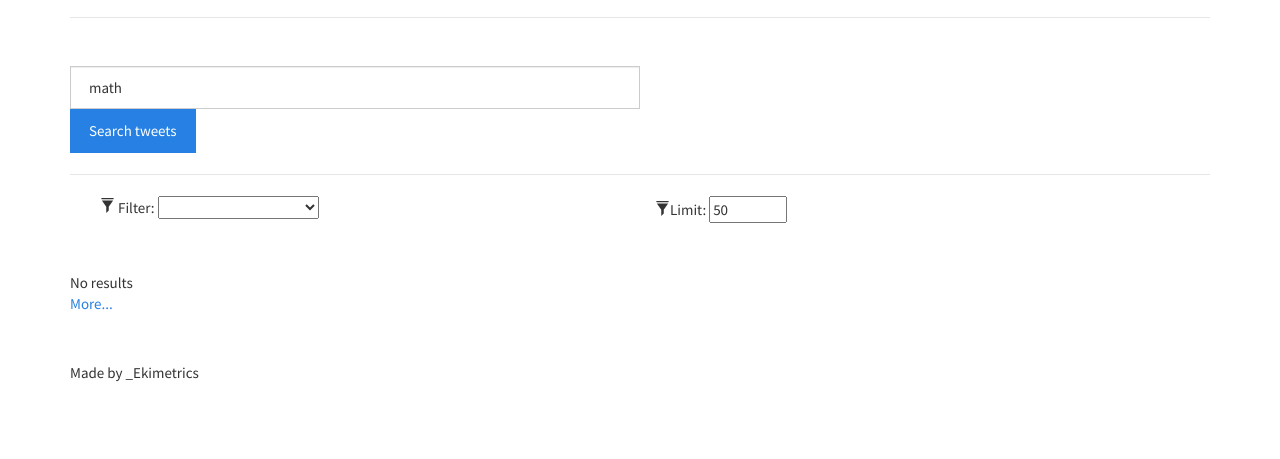
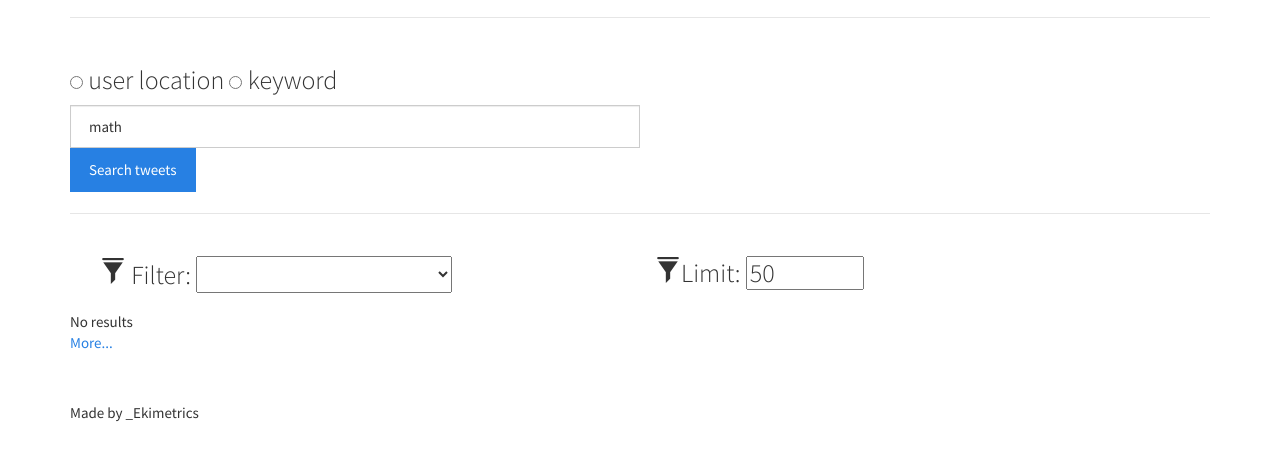
Before and after one commit to charlesDADI/Tweets-Angular-ElasticSearch, a website: page index.html in a window 1280 px wide. Shown: the part 87-546 px from the top of the page. Drawn offline with nearby package versions, Linux system fonts and the light colour scheme; no server answers.

Commit message:
fix some bugs

```diff
--- a/index.html
+++ b/index.html
@@ -9,7 +9,6 @@
     <link href="css/screen.css" media="screen" rel="stylesheet" type="text/css" />
       <link href="css/bootstrap.min.css" media="screen" rel="stylesheet" type="text/css" />
       <link href="css/style.css" media="screen" rel="stylesheet" type="text/css" />
-
       <script src="bower_components/angular/angular.js" type="text/javascript"></script>
       <script src="js/angular/angular-bootstrap-select.js" type="text/javascript"></script>
 
@@ -28,20 +27,24 @@
           <hr>
         </header>
         <section class='searchField'>
+          <form name="myForm">
+            <h3><input type="radio" ng-model="type" value="location">  user location
+           <input type="radio" ng-model="type" ng-value="keyword"> keyword</h3>
+         </form>
           <form ng-submit='search()'>
 
-              <input ng-style="{ 'width' : '50%'}" class="form-control" ng-init='ekimetrics' ng-model='searchTerm' type='text'><input class="btn btn-primary" type='submit' value='Search tweets'>
+              <input ng-style="{ 'width' : '50%'}" class="form-control" ng-init='photography' ng-model='searchTerm' type='text'><input class="btn btn-primary" type='submit' value='Search tweets'>
 
           </form>
 
             <hr>
             <div class="col-lg-12">
               <div class="col-lg-6">
-                <i class="glyphicon glyphicon-filter"></i> Filter:
-                <select class="selectpicker"  align="center" ng-model="sortChoice" ng-options="option.key as option.label for option in sortoptions" ></select>
+                <h3><i class="glyphicon glyphicon-filter"></i> Filter:
+                <select class="selectpicker"  align="center" ng-model="sortChoice" ng-options="option.key as option.label for option in sortoptions" ></select> </h3>
               </div>
             <div class="col-lg-6">
-              <i class="glyphicon glyphicon-filter"></i>Limit: <input type="number" ng-model="LimitFaved" max="100"  min="0" >
+              <h3><i class="glyphicon glyphicon-filter"></i>Limit: <input type="number" ng-model="LimitFaved" max="100"  min="0" >  </h3>
             </div>
             </div>
         </section>
--- a/js/script.js
+++ b/js/script.js
@@ -17,36 +17,44 @@ myTweetSearchEngine.factory('tweetsService',
             host: $location.host() + ":9200"
         });
 
+
+
+
         /**
          * Given a term and an offset, load another round of 10 tweets.
          *
          * Returns a promise.
          */
-        var search = function(term, offset){
-            var deferred = $q.defer();
-            var query = {
-                "match": {
-                    "_all": term
-                }
-            };
+        var search = function(term, offset,type){
+          var deferred = $q.defer();
+          var query_loc ={"match":{"tweet.user.location":"paris"}}
+            console.log(type)
+            // var query = {"match": {"_all": term}};
+            var type='text';
 
-            // client.search({
-            //     "index": 'tweets',
-            //     "type": 'tweet',
-            //     "body": {
-            //         "size": 10,
-            //         "from": (offset || 0) * 10,
-            //         "query": query
-            //     }
-            client.search({
+             var query ={
                 "index": 'my-tweets',
                 "type": 'tweet',
                 "body": {
                     "size": 1000,
                     "from": (offset || 0) * 1000,
-                    "query": query
+                    "query": {"match": {"_all": term}}
                 }
-            }).then(function(result) {
+            }
+
+             var query_loc ={
+                "index": 'my-tweets',
+                "type": 'tweet',
+                "body": {
+                    "size": 1000,
+                    "from": (offset || 0) * 1000,
+                    "query": {"match":{"tweet.user.location":term}}
+                }
+            }
+
+            if (type=='location') {var query = query_loc} else{var query = query};
+
+            client.search(query).then(function(result) {
                 var ii = 0, hits_in, hits_out = [];
                 hits_in = (result.hits || {}).hits || [];
                 console.log(hits_in)
@@ -106,14 +114,14 @@ myTweetSearchEngine.controller('tweetsCtrl',
         };
 
 
-
+        $scope.type = 'keyword'
         /**
          * Load the next page of results, incrementing the page counter.
          * When query is finished, push results onto $scope.tweets and decide
          * whether all results have been returned (i.e. were 10 results returned?)
          */
         $scope.loadMore = function(){
-            tweets.search($scope.searchTerm, $scope.page++).then(function(results){
+            tweets.search($scope.searchTerm, $scope.page++, $scope.type ).then(function(results){
                 if(results.length !== 10){
                     $scope.allResults = true;
                 }
```
